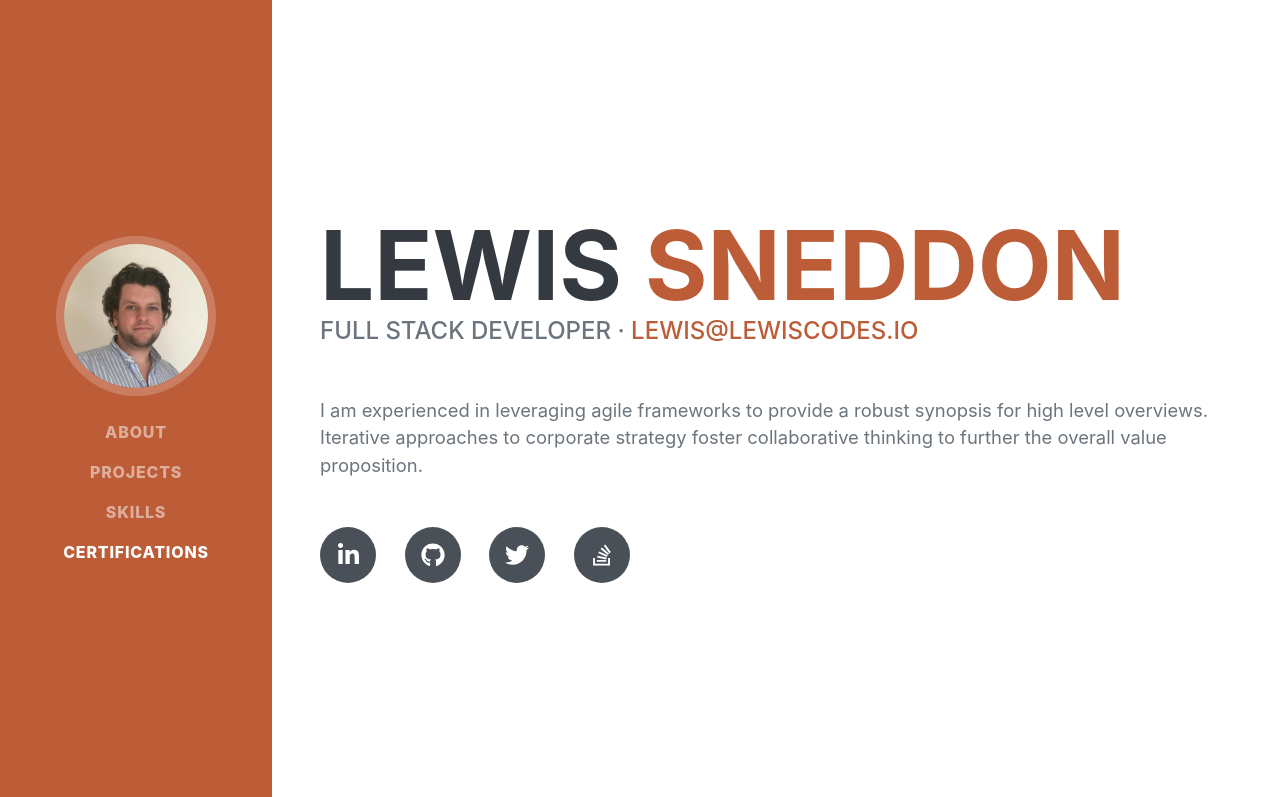
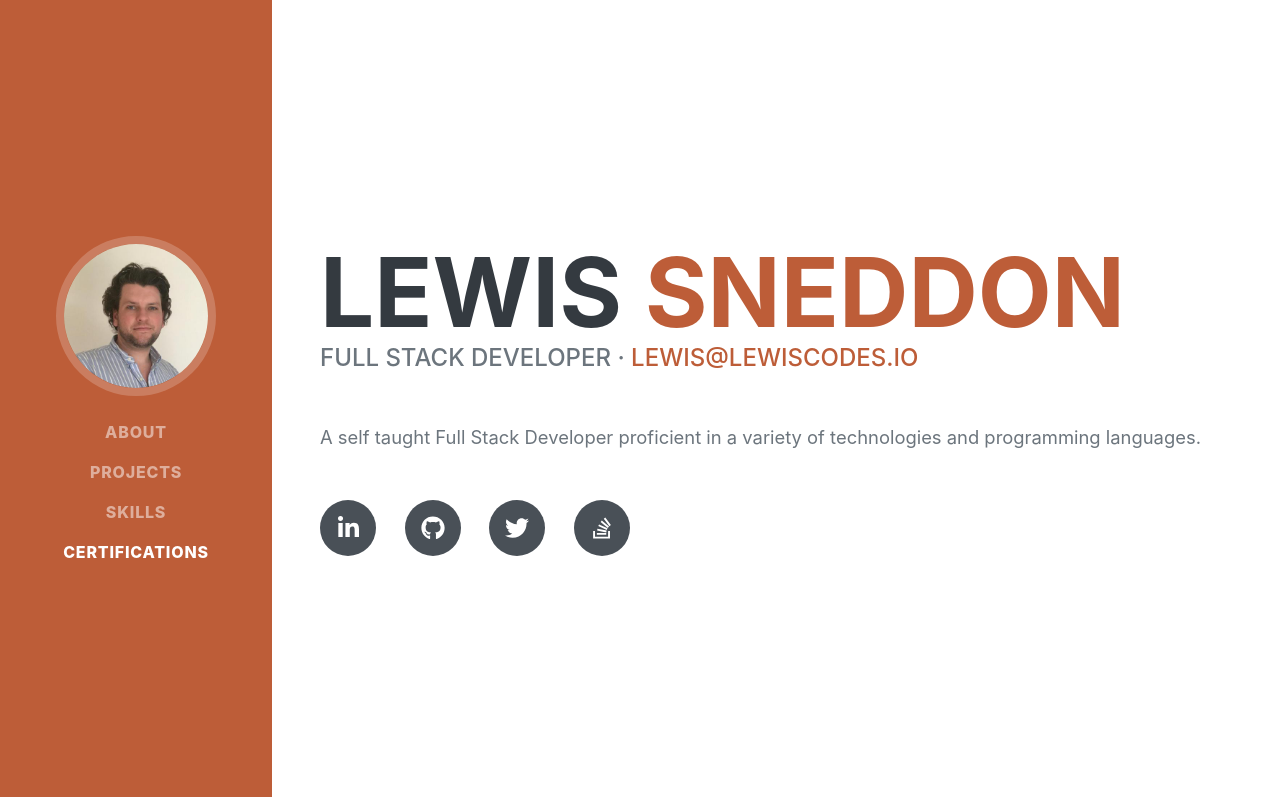
Before and after one commit to lsneddon-cmd/resume, a plain HTML site: page index.html in a window 1280 px wide. Shown: the top 797 px of the page. Drawn offline with nearby package versions, Linux system fonts and the light colour scheme; a web font is replaced by a local one.

Commit message:
changed about text

```diff
--- a/index.html
+++ b/index.html
@@ -45,7 +45,7 @@
                         Full Stack Developer ·
                         <a href="mailto:name@email.com">lewis@lewiscodes.io</a>
                     </div>
-                    <p class="lead mb-5">I am experienced in leveraging agile frameworks to provide a robust synopsis for high level overviews. Iterative approaches to corporate strategy foster collaborative thinking to further the overall value proposition.</p>
+                    <p class="lead mb-5">A self taught Full Stack Developer proficient in a variety of technologies and programming languages.</p>
                     <div class="social-icons">
                         <a class="social-icon" href="https://www.linkedin.com/in/lsneddoncodes/" target="_blank"><i class="fab fa-linkedin-in"></i></a>
                         <a class="social-icon" href="https://github.com/lsneddon-cmd" target="_blank"><i class="fab fa-github"></i></a>
```
